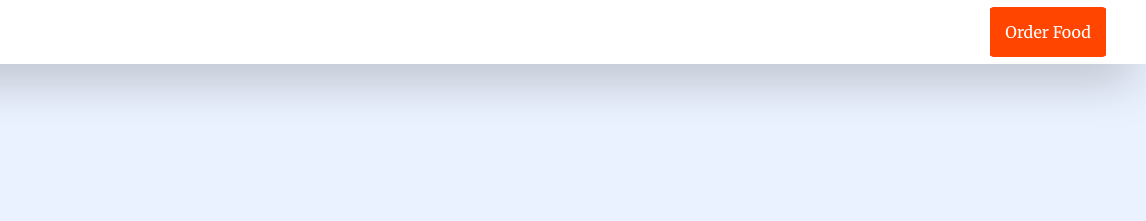
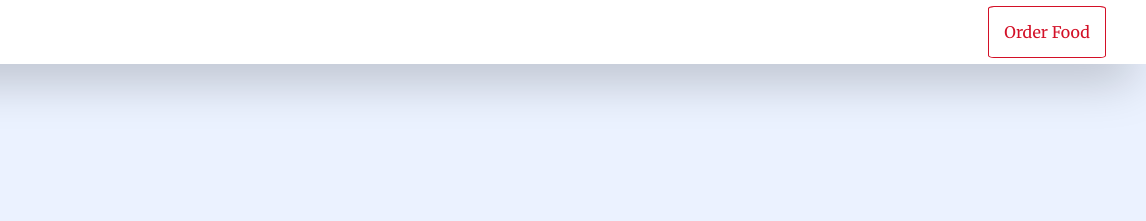
Before and after one commit to a-n-a-s/zomato-landing-page, a plain HTML site: page index.html in a window 1280 px wide. In both pictures the pointer is over the button "Order Food". Shown: the top 221 px of the page, 134-1280 px from the left. Drawn offline with Linux system fonts and the light colour scheme.

Commit message:
button hover

```diff
--- a/style.css
+++ b/style.css
@@ -42,8 +42,9 @@ body {
 }
 
 .button__primary:hover {
-  box-shadow: inset 300px 0 0 0 orangered;
-  color: #fff;
+  box-shadow: inset 300px 0 0 0 white;
+  border: 1px solid #d31027;
+  color: #d31027;
 }
 .container {
   width: 85%;
```
